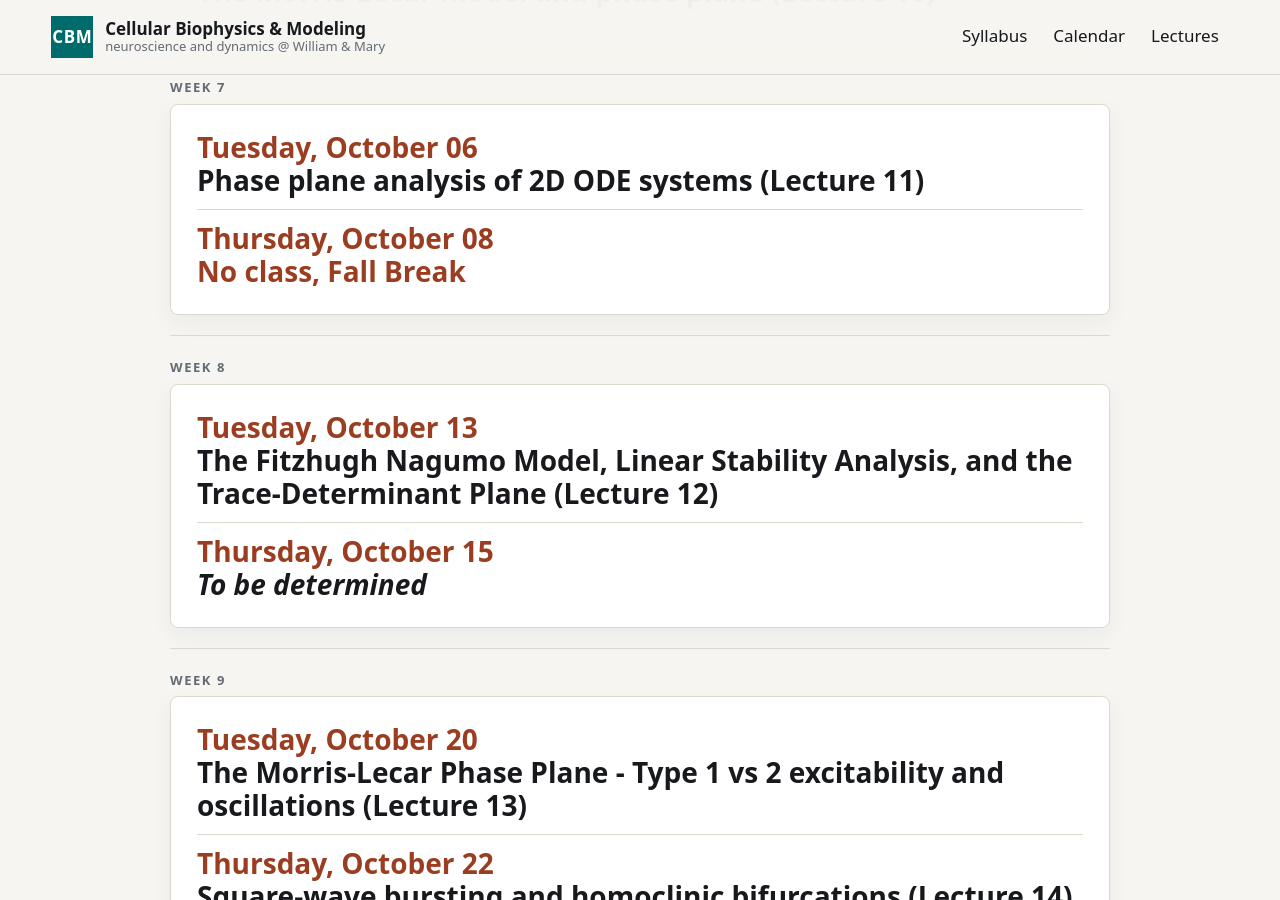
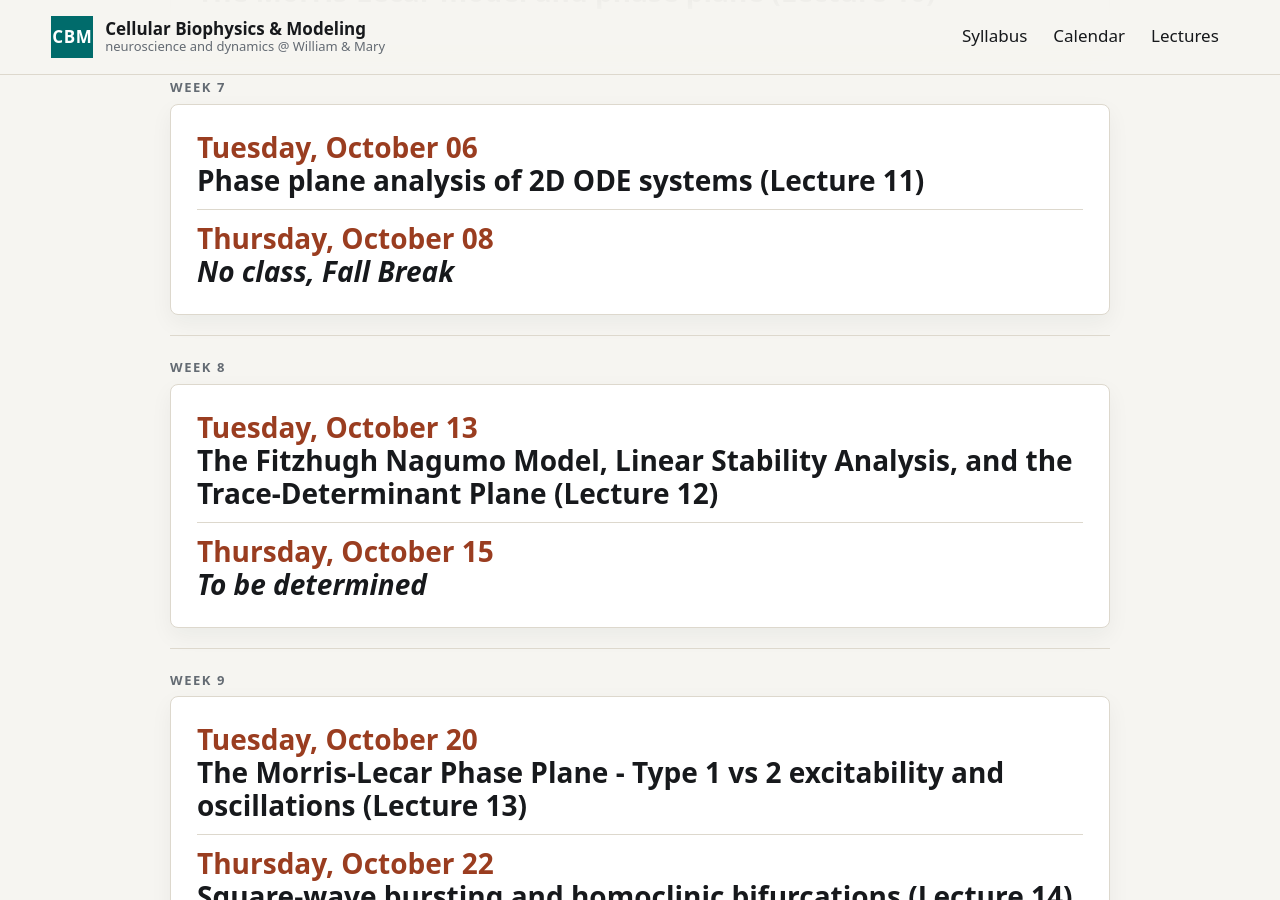
Before and after one commit to gregconradismith/cellular-biophysics-and-modeling, a Jekyll site: the page built from docs/_materials/calendar.md, in a window 1280 px wide and 900 px high, scrolled down 2079 px. Built offline with Jekyll 4.4.1, drawn with Linux system fonts in a browser that asks for light colours.

Commit message:
Style calendar no-class notes

```diff
--- a/docs/_materials/calendar.md
+++ b/docs/_materials/calendar.md
@@ -69,7 +69,7 @@ layout: calendar
 - Tuesday, October 06<br>
   <a href="../lecture-11/">Phase plane analysis of 2D ODE systems (Lecture 11)</a>
 - Thursday, October 08<br>
-  No class, Fall Break
+  <span class="calendar-note">No class, Fall Break</span>
 
 ---
 
@@ -105,7 +105,7 @@ layout: calendar
 ### Week 11
 
 - Tuesday, November 03<br>
-  No class, Election Day
+  <span class="calendar-note">No class, Election Day</span>
 - Thursday, November 05<br>
   <a href="../lecture-17/">Network properties of the thalamus - spindles and absence seizures (Lecture 17)</a>
 
@@ -134,7 +134,7 @@ layout: calendar
 - Tuesday, November 24<br>
   <a href="../lecture-21/">Inhibitory interneuron networks in cortex and cortical oscillations (Lecture 21)</a>
 - Thursday, November 26<br>
-  No class, Thanksgiving Break
+  <span class="calendar-note">No class, Thanksgiving Break</span>
 
 ---
 
```
